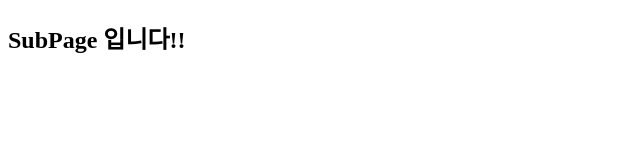
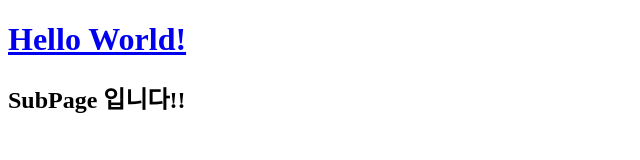
Before and after one commit to Kimseul/Linux_study, a plain HTML site: page content3.html in a window 1280 px wide. Shown: the whole page, without its empty margins (0-640 px from the left). Drawn offline with Linux system fonts and the light colour scheme.

Commit message:
edit git content2,3,.htaccess

```diff
--- a/content3.html
+++ b/content3.html
@@ -6,6 +6,7 @@
 		<title> SubPage_3</title>
 	</head>
 	<body>
+		<h1><a href="index.html"> Hello World! </a> </h1>
 		<h2> SubPage 입니다!!</h2>
 	</body>
 </html>
```
Also changed, not shown: content2.html (+1 -0 lines), 1 other file.
